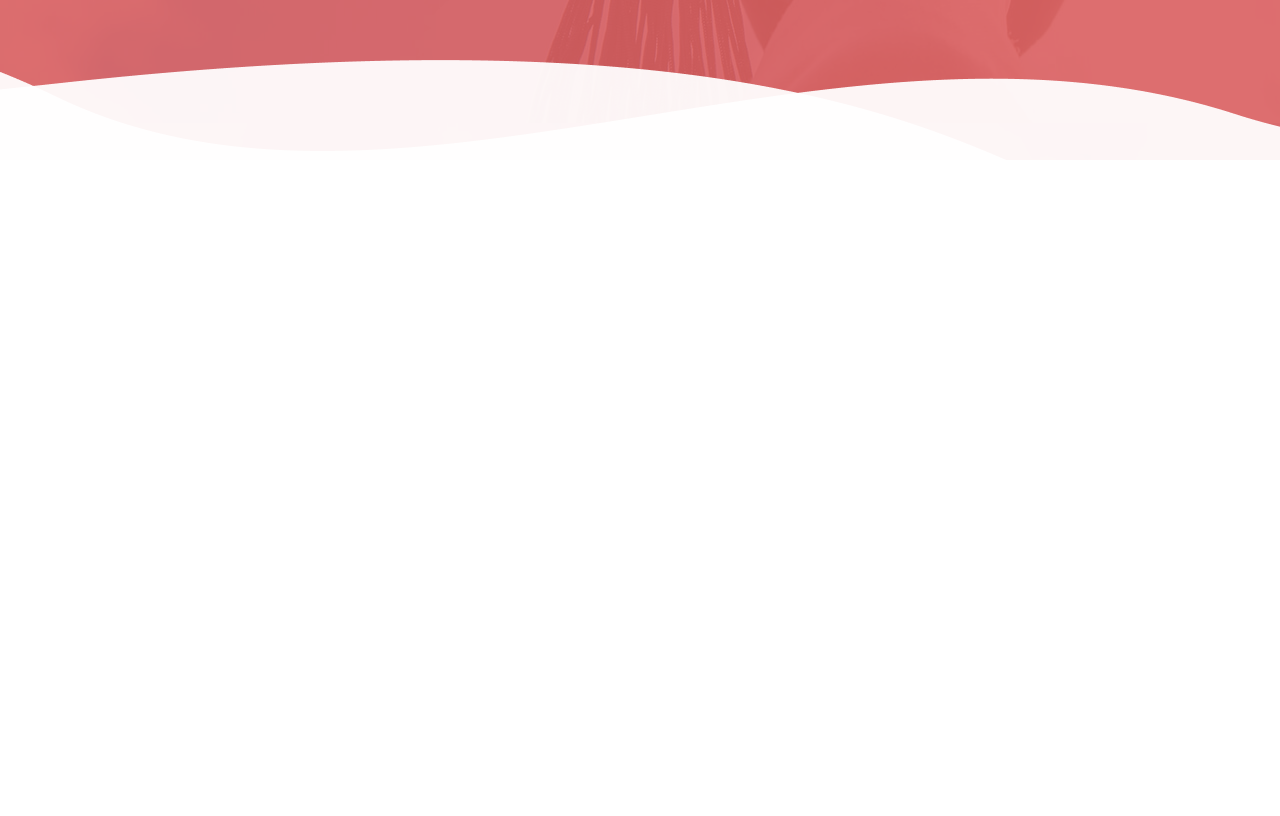
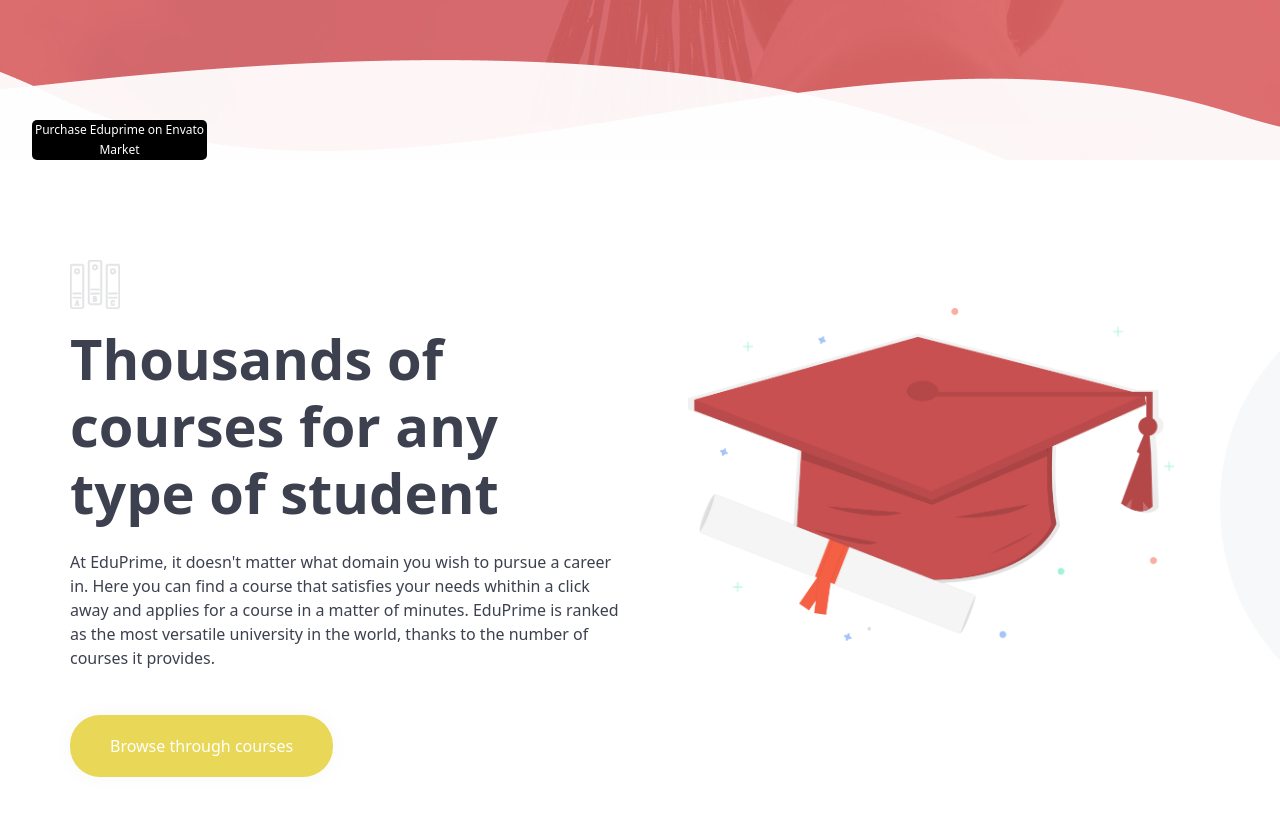
Before and after one commit to TALEX1995/Midterm-Project, a Vue app: page / in a window 1280 px wide. Shown: the part 720-1536 px from the top of the page. Before the commit the page ends 880 px from the top, so only its background shows below. Built offline with nearby package versions, Linux system fonts and the light colour scheme.

Commit message:
Added section courses

```diff
--- a/src/App.vue
+++ b/src/App.vue
@@ -1,5 +1,6 @@
 <script>
-import AppHeader from './components/AppHeader.vue'
+import AppHeader from './components/AppHeader.vue';
+import AppMain from './components/AppMain.vue';
 
 export default {
 
@@ -27,7 +28,7 @@ export default {
     },
 
     components: {
-        AppHeader,
+        AppHeader, AppMain,
     },
 }
 </script>
@@ -35,6 +36,7 @@ export default {
 
 <template>
     <AppHeader :headerLinks="headerLinks" :logoHeader="logoHeader" />
+    <AppMain />
 </template>
 
 
--- a/src/assets/scss/_vars.scss
+++ b/src/assets/scss/_vars.scss
@@ -1,6 +1,7 @@
 // Font-size
 
 $rem05: 0.5rem;
+$rem075: 0.75rem;
 $rem1: 1rem;
 $rem125: 1.25rem;
 $rem150: 1.5rem;
@@ -10,6 +11,7 @@ $rem225: 2.25rem;
 $rem250: 2.5rem;
 $rem275: 2.75rem;
 $rem3: 3rem;
+$rem350: 3.5rem;
 $rem4: 4rem;
 $rem5: 5rem;
 $rem6: 6rem;
@@ -21,3 +23,5 @@ $white: #ffffff;
 $soft-yellow: #e9d758;
 $salmon: #e56768;
 $bkg-header-overlay: #DA5F60E6;
+$dark-gray-text: #3d404f;
+$black: #000000;
--- /dev/null
+++ b/src/components/AppMain.vue
@@ -0,0 +1,19 @@
+<script>
+import MainSectionCourses from './MainSubComponents/MainSectionCourses.vue';
+
+export default {
+    components: {
+        MainSectionCourses,
+    }
+}
+</script>
+
+
+<template>
+    <main>
+        <MainSectionCourses />
+    </main>
+</template>
+
+
+<style></style>
--- /dev/null
+++ b/src/components/MainSubComponents/MainSectionCourses.vue
@@ -0,0 +1,75 @@
+<script></script>
+
+
+<template>
+    <section>
+        <div class="purchase">Purchase Eduprime on Envato Market</div>
+        <div class="container">
+            <div class="row row-cols-2">
+                <div>
+                    <img class="img-books" src="../../assets/img/Books-icon.png" alt="Books">
+                    <h1 class="py-3">Thousands of courses for any type of student</h1>
+                    <p>At EduPrime, it doesn't matter what domain you wish to pursue a career in. Here you can find a course
+                        that satisfies your needs whithin a click away and applies for a course in a matter of minutes.
+                        EduPrime is ranked as the most versatile university in the world, thanks to the number of courses it
+                        provides.</p>
+                    <div class="py-5"><a href="#">Browse through courses</a></div>
+                </div>
+                <div class="p-5">
+                    <img src="../../assets/img/Graduation-Illustration.png" alt="Graduation">
+                </div>
+            </div>
+        </div>
+    </section>
+</template>
+
+
+<style lang="scss" scoped>
+@use '../../assets/scss/vars' as *;
+@use '../../assets/scss/mixins' as *;
+
+section {
+    background-image: url(../../assets/img/home-background.png);
+    color: $dark-gray-text;
+    background-repeat: no-repeat;
+    background-position: center;
+    position: relative;
+}
+
+.img-books {
+    width: 50px;
+    height: auto;
+}
+
+.container {
+    padding: 100px 0;
+}
+
+h1 {
+    font-size: $rem350;
+    font-weight: 800;
+}
+
+a {
+    @include big-button($soft-yellow);
+    color: white;
+    box-shadow: 0 0 20px #f7f7f7;
+}
+
+img {
+    max-width: 100%;
+}
+
+.purchase {
+    background-color: $black;
+    color: $white;
+    width: 175px;
+    border-radius: 5px;
+    text-align: center;
+    margin-left: $rem2;
+    font-size: $rem075;
+    position: absolute;
+    line-height: 20px;
+    top: -40px;
+}
+</style>
```
